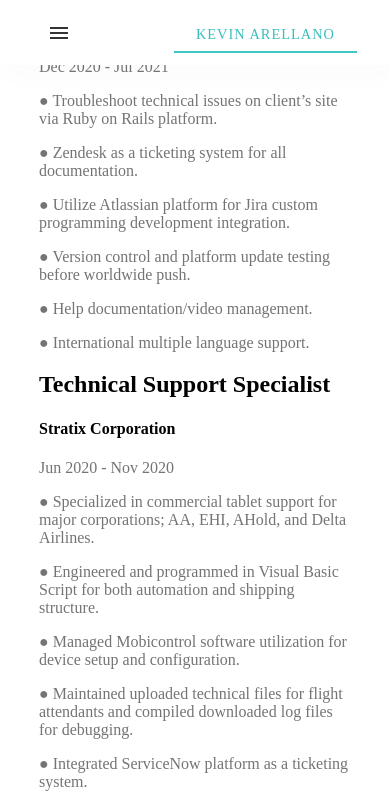
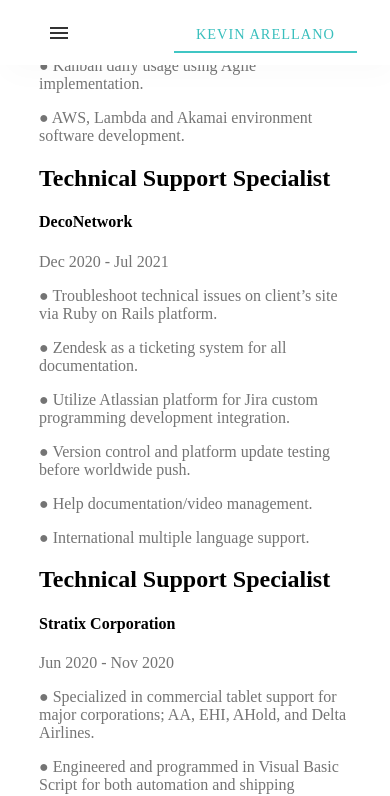
Before and after one commit to KevinArellano94/kevinarellanoportfolio, a React (Create React App) app: page /experiences in a window 390 px wide. Shown: the top 796 px of the page. Built offline with nearby package versions, Linux system fonts and the light colour scheme.

Commit message:
CSS
Adjusted margin for Experience json data.

```diff
--- a/src/App.css
+++ b/src/App.css
@@ -310,7 +310,7 @@
   position:absolute;
   left:40%;
   top:50%;
-  margin-top: 50%;
+  margin-top: 100%;
   transform:translate(-50%,-50%);
 
   }
```
